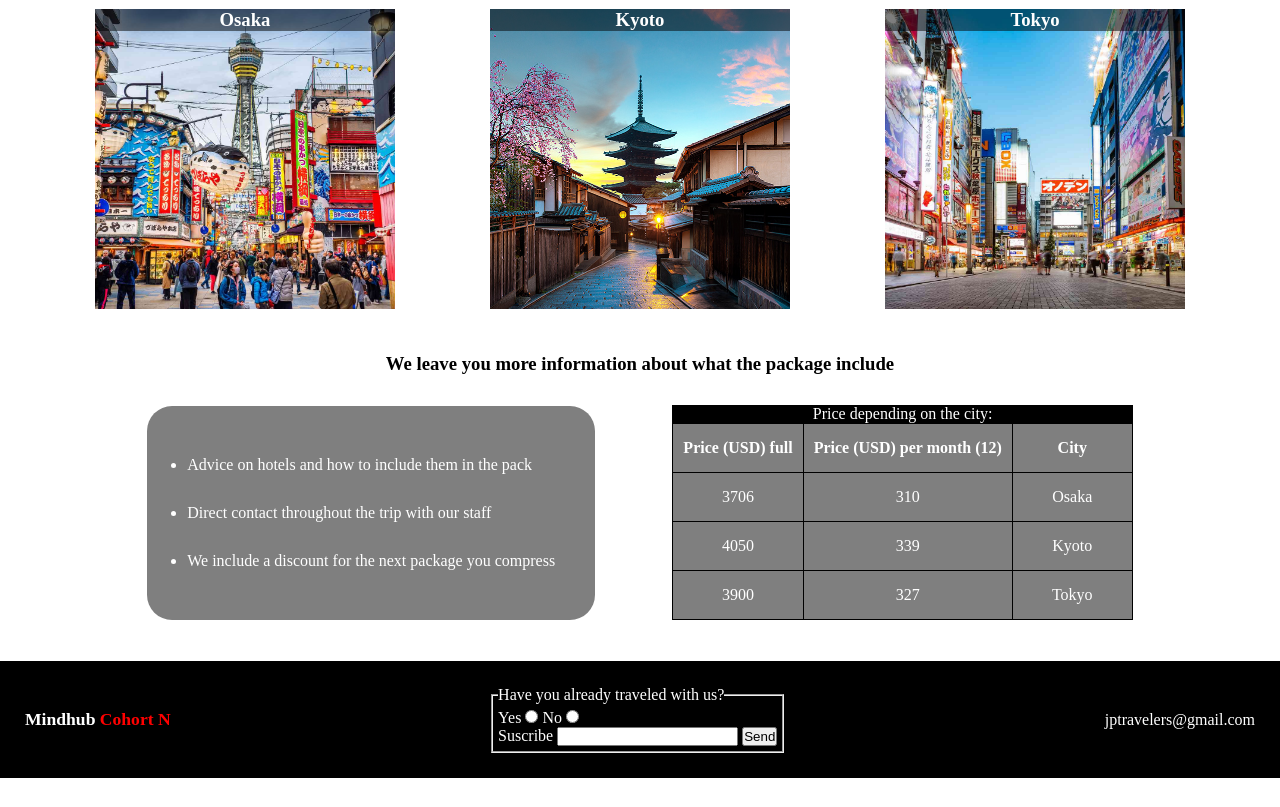
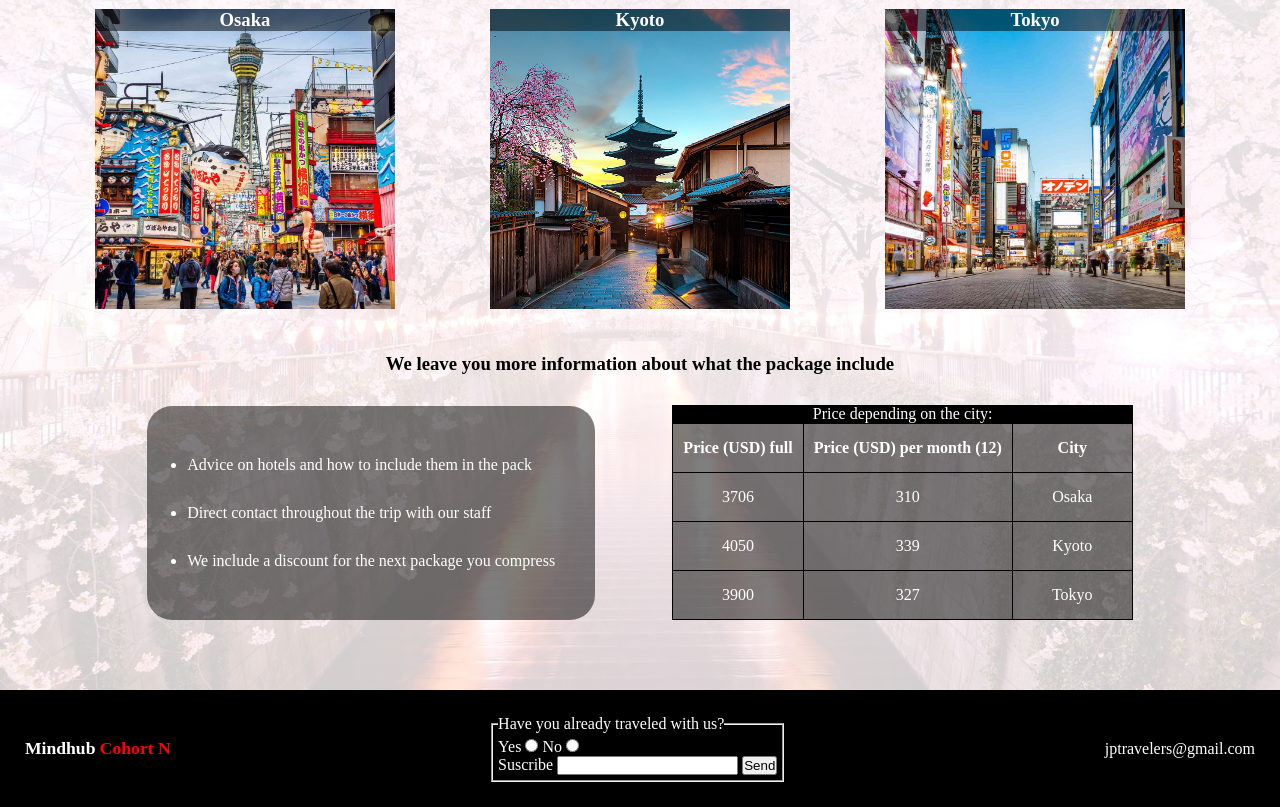
Before and after one commit to juananuel/checkpoint, a plain HTML site: page index.html in a window 1280 px wide. Shown: the part 900-1707 px from the top of the page. Before the commit the page ends 1678 px from the top, so only its background shows below. Drawn offline with Linux system fonts and the light colour scheme.

Commit message:
second commit

```diff
--- a/index.html
+++ b/index.html
@@ -36,6 +36,8 @@
         <img src="./img/image-2.jpg" alt="hero">
 
       </div>
+
+      <div class="content">
 
         <section class="choose-section">
 
@@ -129,6 +131,8 @@
 
         </section>
 
+      </div>
+
     </main>
 
     <footer class="footer">
--- a/style/style.css
+++ b/style/style.css
@@ -4,6 +4,15 @@
   box-sizing: border-box;
   text-decoration: none;
   list-style: none;
+}
+
+.content{
+  /* background-image: url("../img/image-1.jpg"); */
+  background-image: linear-gradient(rgba(255, 255, 255, 0.9), rgba(255, 255, 255, 0.8)),
+                  url("../img/image-1.jpg");
+  background-repeat: no-repeat;
+  background-size: cover;
+
 }
 
 .header{
@@ -114,7 +123,7 @@
 /*  package section  */
 
 .packages-section{
-  margin: 40px;
+  padding: 40px;
 }
 
 .packages-section h3{
@@ -168,8 +177,6 @@ th, td{
   justify-content: space-between;
   align-items: center;
   padding: 25px;
-
-  border-top: 1px solid #fff;
 }
 
 .footer-p1{
```
Lines whose indentation alone changed are shown as unchanged.
